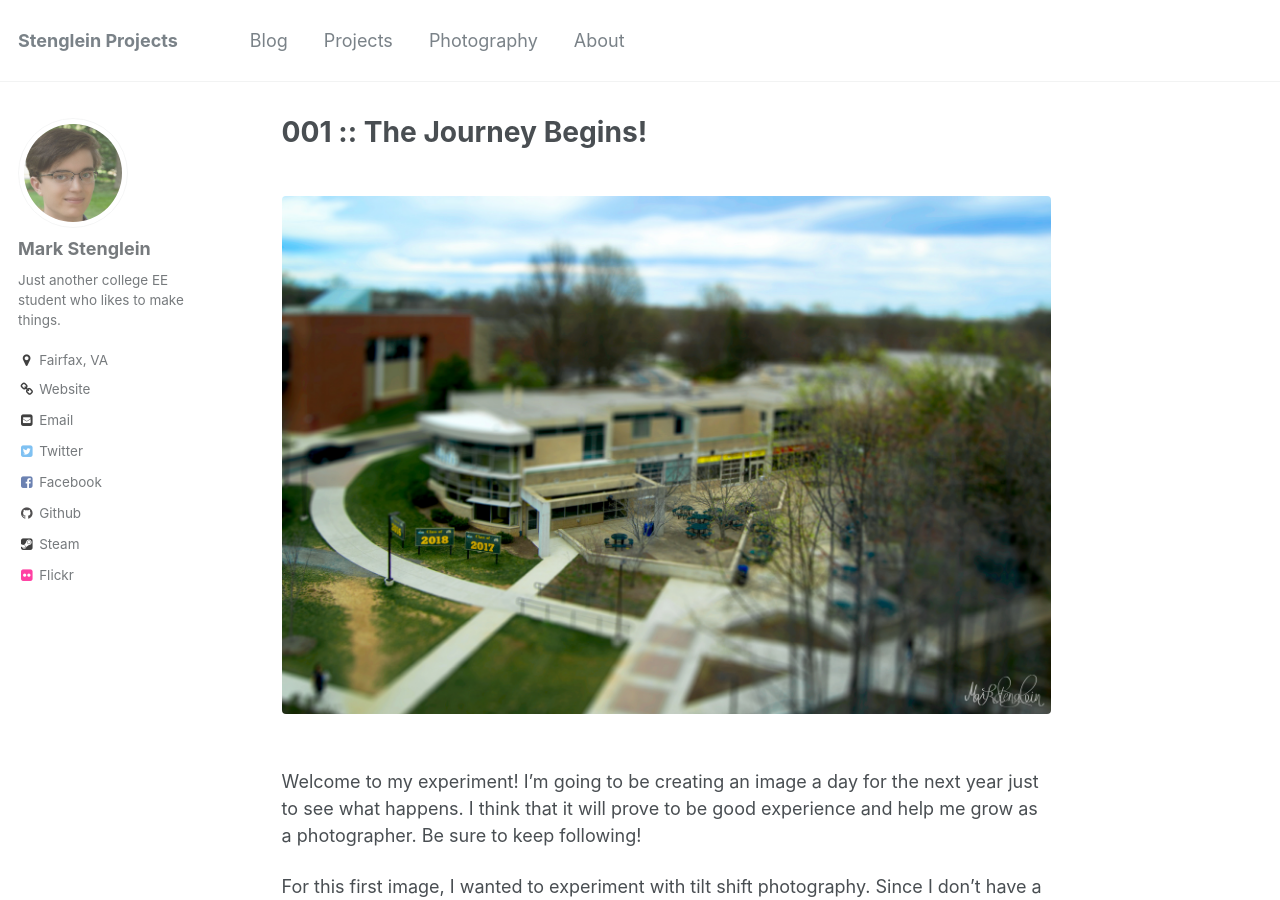
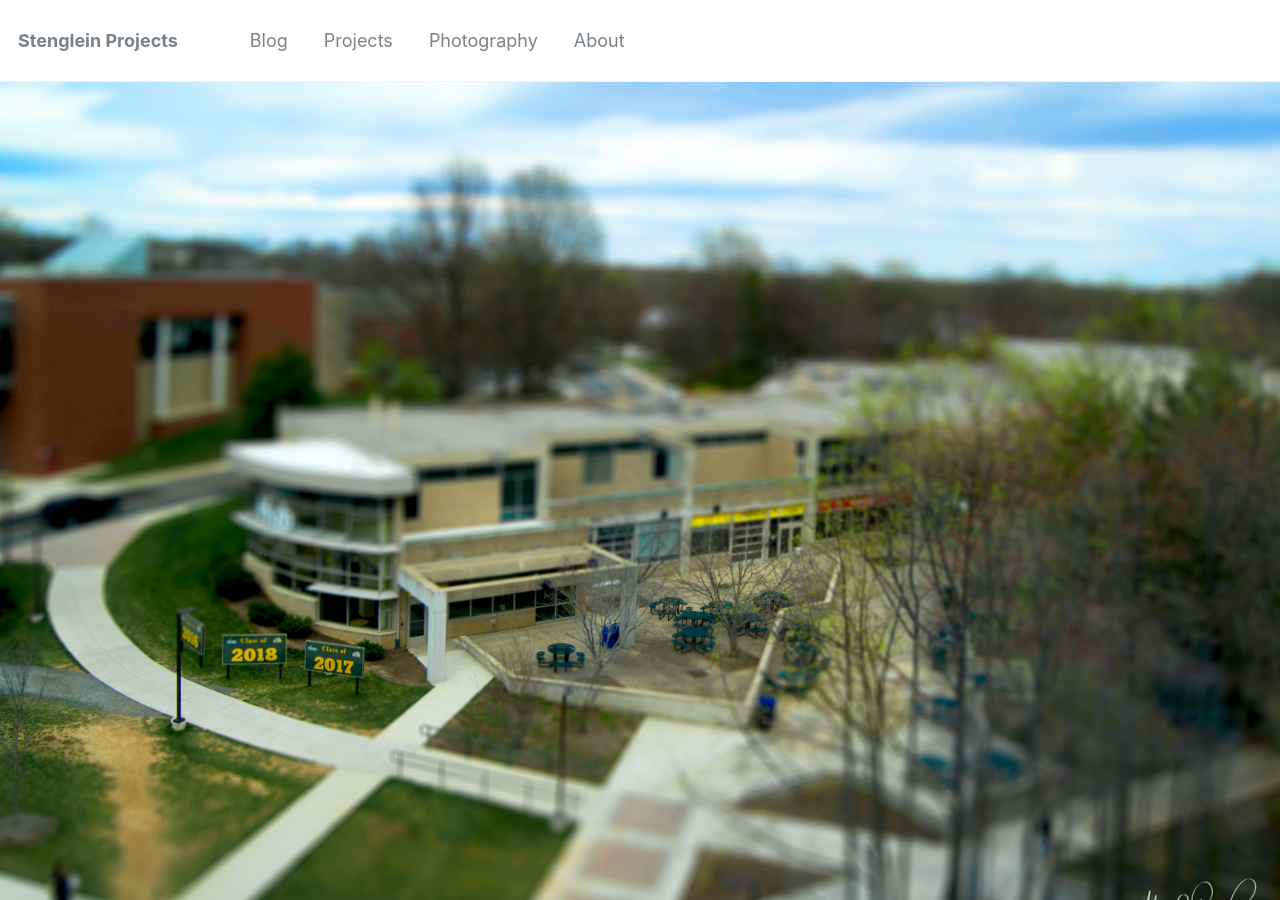
Before and after one commit to ocelotsloth/ocelotsloth.github.io, a Jekyll site: the page built from _daily/01-JUN-19-2016.md, in a window 1280 px wide and 900 px high. Built offline with Jekyll 4.4.1, drawn with Linux system fonts in a browser that asks for light colours; comment, search, counter and statistics services are not loaded.

Commit message:
more live testing

```diff
--- a/_daily/01-JUN-19-2016.md
+++ b/_daily/01-JUN-19-2016.md
@@ -2,6 +2,7 @@
 title: "001 :: The Journey Begins!"
 header:
   teaser: daily/2016/6/19.jpg
+  image: daily/2016/6/19.jpg
 excerpt: "The start of my photography journey, in which I make a tilt shift image."
 permalink: /photography/daily/2016/6/19/
 modified: 2016-05-17T15:54:02-04:00
```
